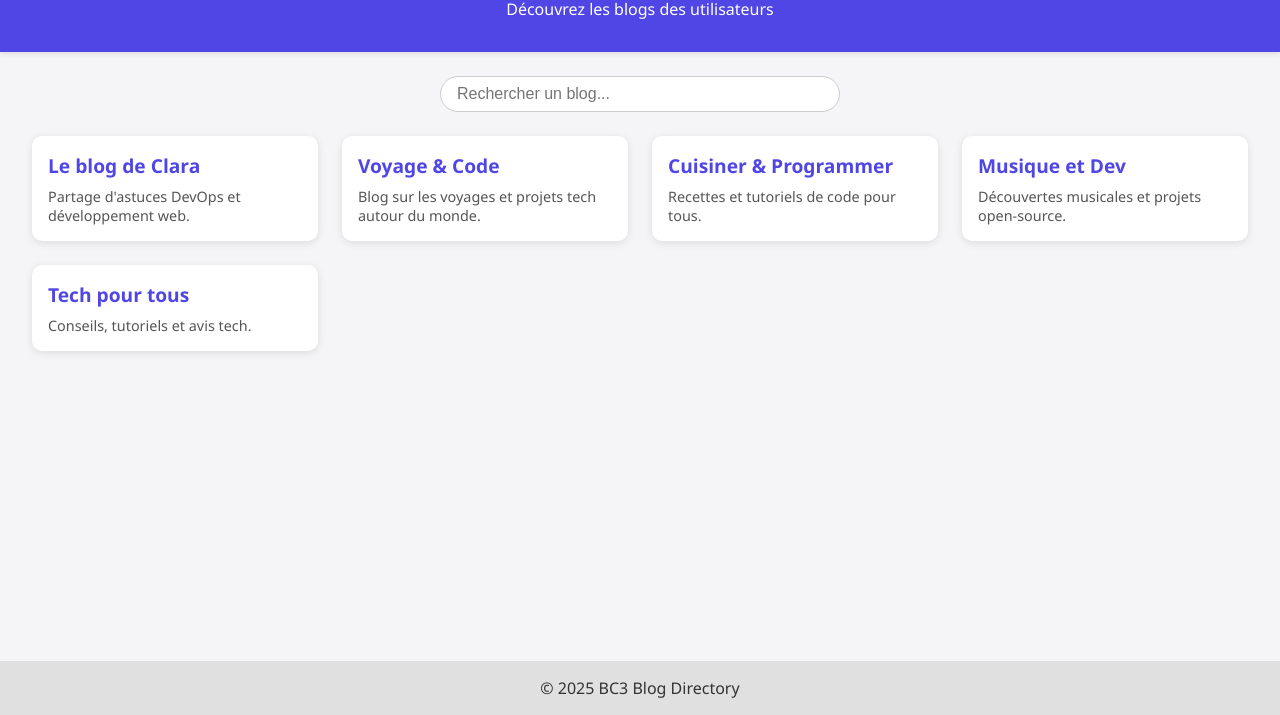
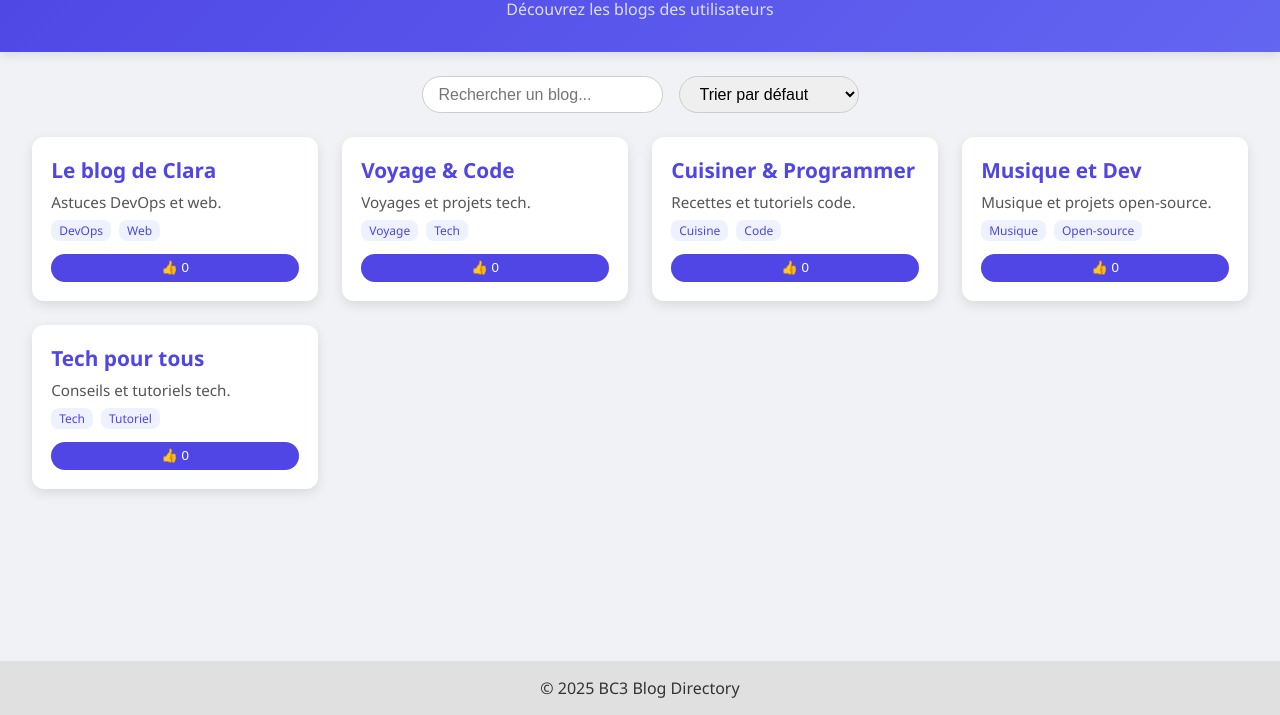
Before and after one commit to momox886/ci-cd, a plain HTML site: page index.html in a window 1280 px wide. Shown: the part 85-800 px from the top of the page. Drawn offline with Linux system fonts and the light colour scheme.

Commit message:
Changement hostage d'un site de blog v2

```diff
--- a/index.html
+++ b/index.html
@@ -13,8 +13,13 @@
     </header>
 
     <main>
-        <section class="search">
+        <section class="controls">
             <input type="text" id="searchInput" placeholder="Rechercher un blog...">
+            <select id="sortSelect">
+                <option value="default">Trier par défaut</option>
+                <option value="title-asc">Titre A → Z</option>
+                <option value="title-desc">Titre Z → A</option>
+            </select>
         </section>
 
         <section class="blog-list" id="blogList">
--- a/script.js
+++ b/script.js
@@ -1,27 +1,38 @@
-// Exemple de blogs utilisateurs
 const blogs = [
-    { title: "Le blog de Clara", description: "Partage d'astuces DevOps et développement web." },
-    { title: "Voyage & Code", description: "Blog sur les voyages et projets tech autour du monde." },
-    { title: "Cuisiner & Programmer", description: "Recettes et tutoriels de code pour tous." },
-    { title: "Musique et Dev", description: "Découvertes musicales et projets open-source." },
-    { title: "Tech pour tous", description: "Conseils, tutoriels et avis tech." },
+    { title: "Le blog de Clara", description: "Astuces DevOps et web.", tags: ["DevOps","Web"], likes: 0 },
+    { title: "Voyage & Code", description: "Voyages et projets tech.", tags: ["Voyage","Tech"], likes: 0 },
+    { title: "Cuisiner & Programmer", description: "Recettes et tutoriels code.", tags: ["Cuisine","Code"], likes: 0 },
+    { title: "Musique et Dev", description: "Musique et projets open-source.", tags: ["Musique","Open-source"], likes: 0 },
+    { title: "Tech pour tous", description: "Conseils et tutoriels tech.", tags: ["Tech","Tutoriel"], likes: 0 },
 ];
 
-// Référence à la section blog
 const blogList = document.getElementById('blogList');
 const searchInput = document.getElementById('searchInput');
+const sortSelect = document.getElementById('sortSelect');
 
-// Fonction pour afficher les blogs
 function displayBlogs(filteredBlogs) {
     blogList.innerHTML = '';
-    filteredBlogs.forEach(blog => {
+    filteredBlogs.forEach((blog, index) => {
         const card = document.createElement('div');
         card.className = 'blog-card';
+
+        // Contenu HTML
         card.innerHTML = `
             <h3>${blog.title}</h3>
             <p>${blog.description}</p>
+            <div class="tags">${blog.tags.map(tag => `<span class="tag">${tag}</span>`).join('')}</div>
+            <button class="like-btn" data-index="${index}">👍 ${blog.likes}</button>
         `;
         blogList.appendChild(card);
+    });
+
+    // Ajouter les événements "like"
+    document.querySelectorAll('.like-btn').forEach(btn => {
+        btn.addEventListener('click', (e) => {
+            const i = e.target.dataset.index;
+            blogs[i].likes += 1;
+            displayBlogs(filteredBlogs); // Redessine les blogs pour mettre à jour le like
+        });
     });
 }
 
@@ -32,5 +43,13 @@ searchInput.addEventListener('input', (e) => {
     displayBlogs(filtered);
 });
 
+// Trier les blogs
+sortSelect.addEventListener('change', (e) => {
+    let sortedBlogs = [...blogs];
+    if (e.target.value === 'title-asc') sortedBlogs.sort((a,b) => a.title.localeCompare(b.title));
+    if (e.target.value === 'title-desc') sortedBlogs.sort((a,b) => b.title.localeCompare(a.title));
+    displayBlogs(sortedBlogs);
+});
+
 // Affichage initial
 displayBlogs(blogs);
--- a/style.css
+++ b/style.css
@@ -7,7 +7,7 @@
 
 body {
     font-family: 'Segoe UI', Tahoma, Geneva, Verdana, sans-serif;
-    background: #f5f5f7;
+    background: #f0f2f5;
     color: #333;
     display: flex;
     flex-direction: column;
@@ -16,11 +16,11 @@ body {
 
 /* Header */
 header {
-    background: #4f46e5;
+    background: linear-gradient(135deg, #4f46e5, #6366f1);
     color: white;
     text-align: center;
     padding: 2rem;
-    box-shadow: 0 2px 5px rgba(0,0,0,0.1);
+    box-shadow: 0 3px 10px rgba(0,0,0,0.1);
 }
 
 header h1 {
@@ -28,52 +28,94 @@ header h1 {
     margin-bottom: 0.5rem;
 }
 
-/* Search */
-.search {
+header p {
+    font-size: 1rem;
+    opacity: 0.8;
+}
+
+/* Controls */
+.controls {
     display: flex;
     justify-content: center;
+    gap: 1rem;
     margin: 1.5rem 0;
+    flex-wrap: wrap;
 }
 
-.search input {
-    width: 80%;
-    max-width: 400px;
+.controls input, .controls select {
     padding: 0.5rem 1rem;
     border-radius: 25px;
     border: 1px solid #ccc;
     font-size: 1rem;
+    min-width: 180px;
 }
 
 /* Blog list */
 .blog-list {
     display: grid;
-    grid-template-columns: repeat(auto-fit, minmax(250px, 1fr));
+    grid-template-columns: repeat(auto-fit, minmax(280px, 1fr));
     gap: 1.5rem;
     padding: 0 2rem;
+    margin-bottom: 2rem;
 }
 
+/* Blog card */
 .blog-card {
     background: white;
-    border-radius: 10px;
-    box-shadow: 0 2px 8px rgba(0,0,0,0.1);
-    padding: 1rem;
-    transition: transform 0.2s, box-shadow 0.2s;
+    border-radius: 12px;
+    box-shadow: 0 4px 12px rgba(0,0,0,0.1);
+    padding: 1.2rem;
+    display: flex;
+    flex-direction: column;
+    transition: transform 0.3s, box-shadow 0.3s;
+    cursor: pointer;
 }
 
 .blog-card:hover {
-    transform: translateY(-5px);
-    box-shadow: 0 6px 15px rgba(0,0,0,0.2);
+    transform: translateY(-6px);
+    box-shadow: 0 8px 20px rgba(0,0,0,0.15);
 }
 
 .blog-card h3 {
-    font-size: 1.2rem;
+    font-size: 1.3rem;
     margin-bottom: 0.5rem;
     color: #4f46e5;
 }
 
 .blog-card p {
-    font-size: 0.9rem;
+    font-size: 0.95rem;
     color: #555;
+    flex-grow: 1;
+}
+
+.blog-card .tags {
+    display: flex;
+    gap: 0.5rem;
+    margin-top: 0.5rem;
+}
+
+.tag {
+    background: #eef2ff;
+    color: #4f46e5;
+    padding: 2px 8px;
+    border-radius: 8px;
+    font-size: 0.75rem;
+}
+
+/* Like button */
+.like-btn {
+    margin-top: 0.8rem;
+    padding: 0.4rem 0.8rem;
+    border-radius: 25px;
+    border: none;
+    background: #4f46e5;
+    color: white;
+    cursor: pointer;
+    transition: background 0.3s;
+}
+
+.like-btn.liked {
+    background: #6366f1;
 }
 
 /* Footer */
```
